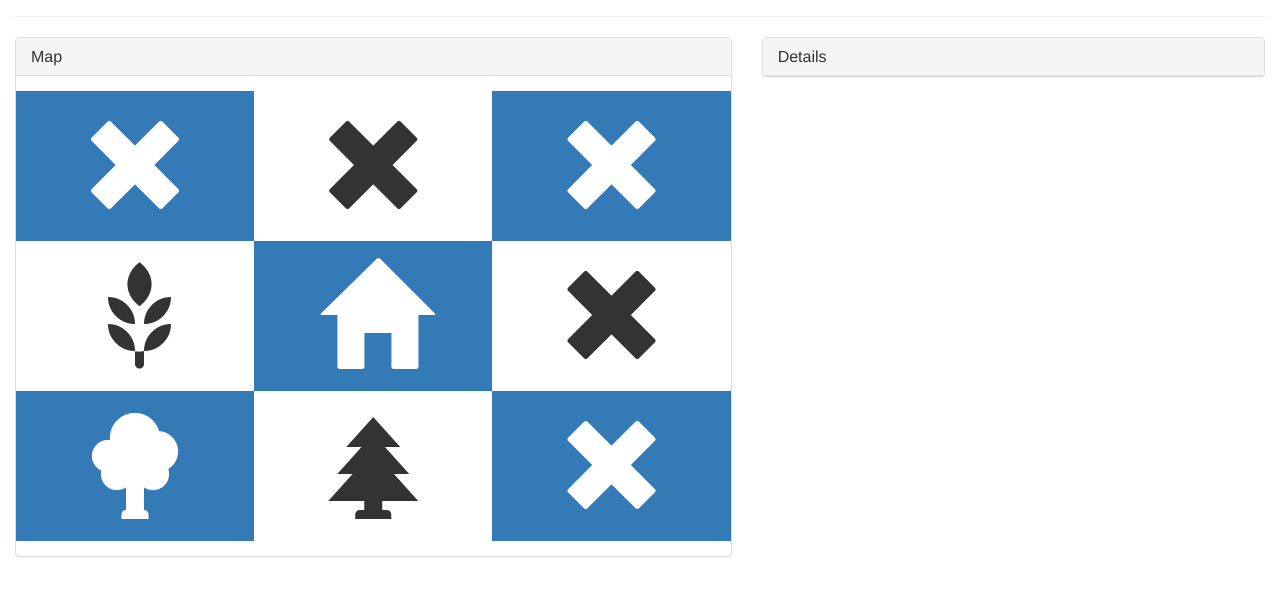
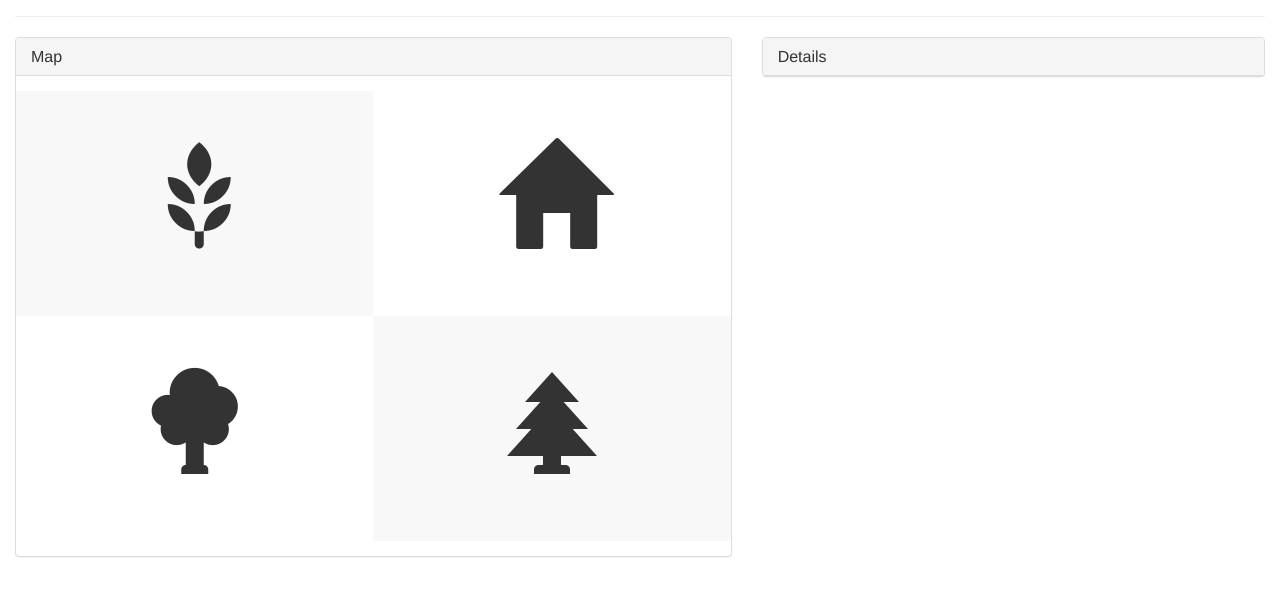
Before and after one commit to thaxtonjl/farm, a website: page client/src/index.html in a window 1280 px wide. Shown: the part 83-678 px from the top of the page. Drawn offline with nearby package versions, Linux system fonts and the light colour scheme; some packages are replaced by stand-ins of ours; a script that the page names is missing.

Commit message:
map-panel directive

```diff
--- /dev/null
+++ b/client/src/directives/map-panel-ctrl.js
@@ -0,0 +1,44 @@
+(function () {
+    'use strict';
+
+    angular
+        .module('farmApp')
+        .controller('MapPanelCtrl', MapPanelCtrl);
+
+    function MapPanelCtrl() {
+
+        var vm = this;
+
+        // Properties
+        vm.tileRows = getTiles();
+
+        init();
+
+        function init() {
+            //
+        }
+
+        function getTiles() {
+            return [
+                [
+                    {
+                        glyphicon: 'grain'
+                    },
+                    {
+                        glyphicon: 'home'
+                    }
+                ],
+                [
+                    {
+                        glyphicon: 'tree-deciduous'
+                    },
+                    {
+                        glyphicon: 'tree-conifer'
+                    }
+                ]
+            ];
+        }
+
+    }
+
+}());
--- /dev/null
+++ b/client/src/directives/map-panel.html
@@ -0,0 +1,22 @@
+<div class="panel panel-default">
+    <div class="panel-heading">
+        <!--<div class="btn-group pull-right" role="group">-->
+        <!--<button type="button" class="btn btn-default btn-xs"><span class="glyphicon glyphicon-plus" aria-hidden="true"></span></button>-->
+        <!--<button type="button" class="btn btn-default btn-xs"><span class="glyphicon glyphicon-save" aria-hidden="true"></span></button>-->
+        <!--</div>-->
+        <h2 class="panel-title">Map</h2>
+    </div>
+    <div class="panel-body map checkered">
+        <div
+                ng-repeat="tileRow in mapPanel.tileRows"
+                class="row">
+            <div
+                    ng-repeat="tile in tileRow"
+                    class="col-xs-6">
+                <span
+                        class="glyphicon glyphicon-{{tile.glyphicon || 'remove'}}"
+                        aria-hidden="true"></span>
+            </div>
+        </div>
+    </div>
+</div>
--- /dev/null
+++ b/client/src/directives/map-panel.js
@@ -0,0 +1,17 @@
+(function () {
+    'use strict';
+
+    angular
+        .module('farmApp')
+        .directive('mapPanel', mapPanel);
+
+    function mapPanel() {
+        return {
+            controller: 'MapPanelCtrl',
+            controllerAs: 'mapPanel',
+            restrict: 'A',
+            templateUrl: '/directives/map-panel.html'
+        };
+    }
+
+}());
--- a/client/src/farm.css
+++ b/client/src/farm.css
@@ -2,8 +2,12 @@
     font-size: 108px;
     line-height: 1.2em;
 }
-.map div {
-    height: 150px;
-    padding-top: 20px;
+.map > div > div {
+    height: 225px;
+    padding-top: 50px;
     text-align: center;
 }
+.map.checkered > div:nth-child(odd) > div:nth-child(odd),
+.map.checkered > div:nth-child(even) > div:nth-child(even) {
+    background-color: #f8f8f8;
+}
--- a/client/src/index.html
+++ b/client/src/index.html
@@ -10,6 +10,8 @@
         <script src="bower-components/angular/angular.js"></script>
         <script src="bower-components/angular-bootstrap/ui-bootstrap-tpls.js"></script>
         <script src="farm-app.js"></script>
+        <script src="directives/map-panel.js"></script>
+        <script src="directives/map-panel-ctrl.js"></script>
     </head>
     <body>
         <div class="container-fluid">
@@ -17,27 +19,9 @@
                 <h1>farm</h1>
             </div>
             <div class="row">
-                <div class="col-xs-12 col-md-7">
-                    <div class="panel panel-default">
-                        <div class="panel-heading">
-                            <!--<div class="btn-group pull-right" role="group">-->
-                                <!--<button type="button" class="btn btn-default btn-xs"><span class="glyphicon glyphicon-plus" aria-hidden="true"></span></button>-->
-                                <!--<button type="button" class="btn btn-default btn-xs"><span class="glyphicon glyphicon-save" aria-hidden="true"></span></button>-->
-                            <!--</div>-->
-                            <h2 class="panel-title">Map</h2>
-                        </div>
-                        <div class="panel-body row map">
-                            <div class="col-xs-4 bg-primary"><span class="glyphicon glyphicon-remove" aria-hidden="true"></span></div>
-                            <div class="col-xs-4"><span class="glyphicon glyphicon-remove" aria-hidden="true"></span></div>
-                            <div class="col-xs-4 bg-primary"><span class="glyphicon glyphicon-remove" aria-hidden="true"></span></div>
-                            <div class="col-xs-4"><span class="glyphicon glyphicon-grain" aria-hidden="true"></span></div>
-                            <div class="col-xs-4 bg-primary"><span class="glyphicon glyphicon-home" aria-hidden="true"></span></div>
-                            <div class="col-xs-4"><span class="glyphicon glyphicon-remove" aria-hidden="true"></span></div>
-                            <div class="col-xs-4 bg-primary"><span class="glyphicon glyphicon-tree-deciduous" aria-hidden="true"></span></div>
-                            <div class="col-xs-4"><span class="glyphicon glyphicon-tree-conifer" aria-hidden="true"></span></div>
-                            <div class="col-xs-4 bg-primary"><span class="glyphicon glyphicon-remove" aria-hidden="true"></span></div>
-                        </div>
-                    </div>
+                <div
+                        map-panel
+                        class="col-xs-12 col-md-7">
                 </div>
                 <div class="col-xs-12 col-md-5">
                     <div class="panel panel-default">
```
